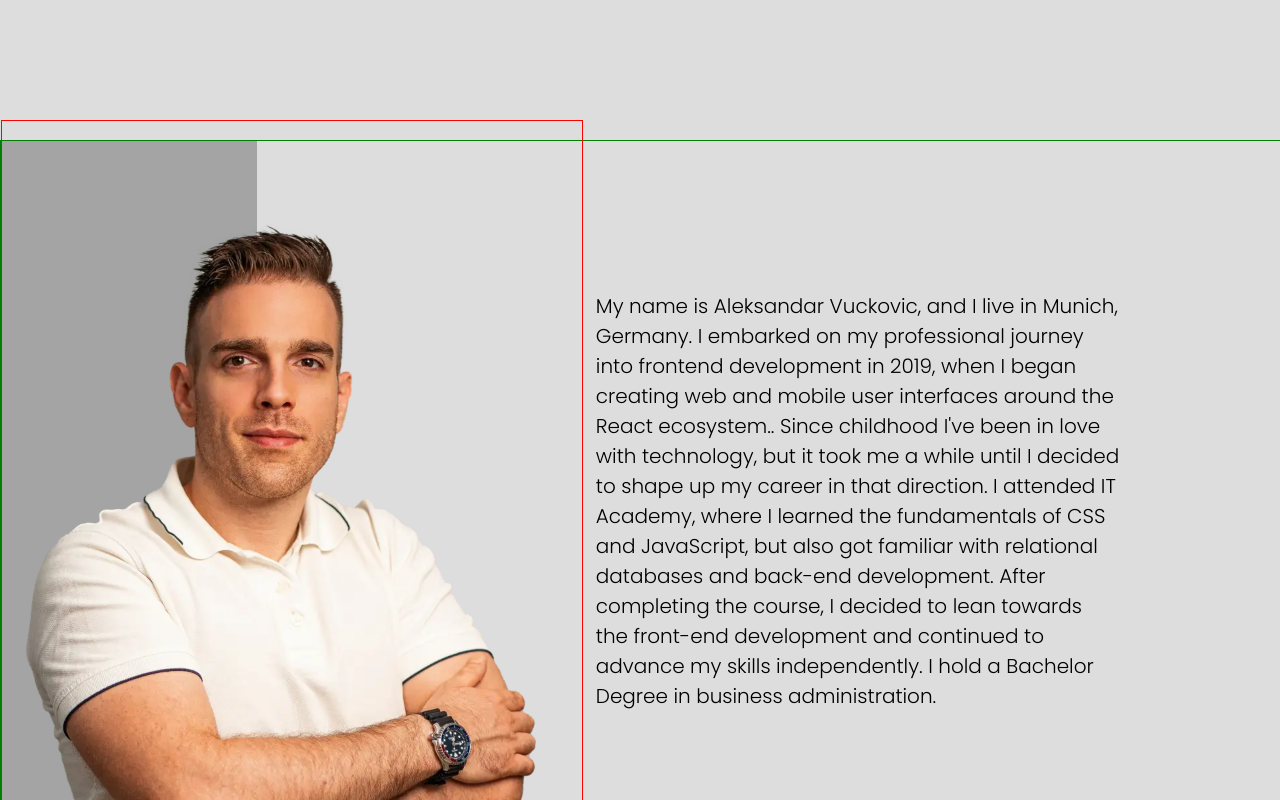
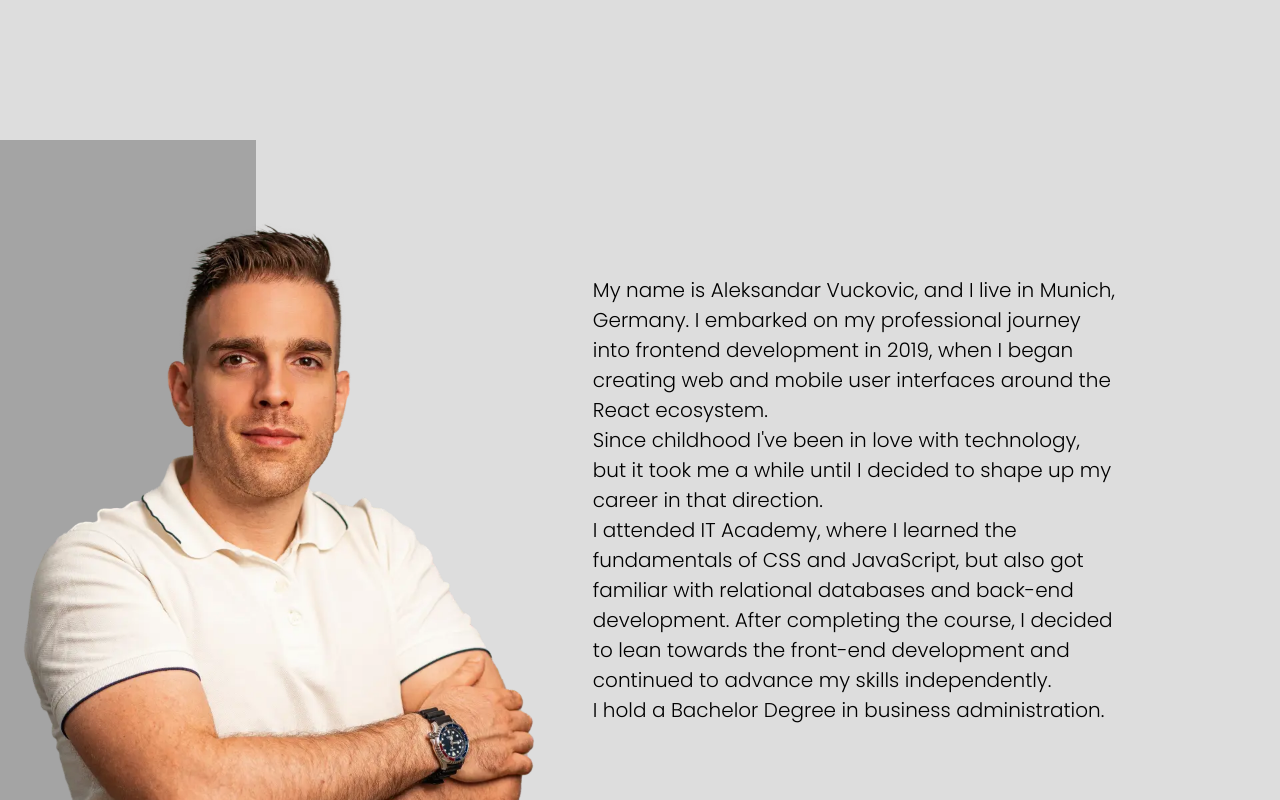
Before and after one commit to Vuckosm91/aleksandar-vuckovic-portfolio, a React (Vite) app: page / in a window 1280 px wide. Shown: the part 580-1380 px from the top of the page. Built offline with nearby package versions, Linux system fonts and the light colour scheme.

Commit message:
refactor: remove guidlines

```diff
--- a/src/componentsVW/About1/index.tsx
+++ b/src/componentsVW/About1/index.tsx
@@ -9,14 +9,14 @@ const AboutFirst = () => {
           My name is Aleksandar Vuckovic, and I live in Munich, Germany. I
           embarked on my professional journey into frontend development in 2019,
           when I began creating web and mobile user interfaces around the React
-          ecosystem.. Since childhood I've been in love with technology, but it
-          took me a while until I decided to shape up my career in that
-          direction. I attended IT Academy, where I learned the fundamentals of
-          CSS and JavaScript, but also got familiar with relational databases
-          and back-end development. After completing the course, I decided to
-          lean towards the front-end development and continued to advance my
-          skills independently. I hold a Bachelor Degree in business
-          administration.
+          ecosystem. <br /> Since childhood I've been in love with technology,
+          but it took me a while until I decided to shape up my career in that
+          direction. <br /> I attended IT Academy, where I learned the
+          fundamentals of CSS and JavaScript, but also got familiar with
+          relational databases and back-end development. After completing the
+          course, I decided to lean towards the front-end development and
+          continued to advance my skills independently. <br /> I hold a Bachelor
+          Degree in business administration.
         </AboutText>
       </AboutTextBox>
     </AboutFirstBox>
--- a/src/componentsVW/About1/styled.tsx
+++ b/src/componentsVW/About1/styled.tsx
@@ -8,7 +8,6 @@ export const AboutFirstBox = styled.div({
   alignItems: "center",
   height: "56.25vw",
   width: "100vw",
-  border: "1px solid green",
 
   background:
     "linear-gradient(to right, #A4A4A4 20%, #A4A4A4 20%,#000000 20%,#DDDDDD 20%,#DDDDDD 100%)",
@@ -34,7 +33,6 @@ export const AboutTextBox = styled.div({
     width: "80%",
     marginTop: "25%",
     marginRight: "0",
-    border: "1px solid red",
   },
 });
 
@@ -77,7 +75,6 @@ export const AboutPhoto = styled.image({
   backgroundSize: "contain",
   backgroundRepeat: "no-repeat",
   backgroundPosition: "bottom",
-  border: "1px solid red",
   "@media (max-width: 1024px)": {
     height: "56.69vh",
   },
--- a/src/componentsVW/About2/index.tsx
+++ b/src/componentsVW/About2/index.tsx
@@ -15,16 +15,16 @@ const AboutSecond = () => {
           <AboutText>
             Since 2020 , I've been working as a front-end developer with
             DeltaDigit LLC, a company based in Novi Sad, Serbia, currently on a
-            part-time basis. Technologies included but not limited to: React,
-            TypeScript, NextJS, Bootstrap, Tailwind, Chakra UI. On this page,
-            you can also find a section dedicated to my projects, where you can
-            view a demo application built with React. The project includes a
-            detailed description of all the technologies and tools used in its
-            development. This section aims to provide a comprehensive
-            understanding of my skills and the extent of my expertise in
-            creating modern, responsive user interfaces. If you’re looking for
-            help on a project or eventually hiring on a full-time basis in the
-            Munich area, feel free to reach out.
+            part-time basis. <br /> Technologies included but not limited to:
+            React, TypeScript, NextJS, Bootstrap, Tailwind, Chakra UI. <br />
+            <br /> On this page, you can also find a section dedicated to my
+            projects, where you can view a demo application built with React.
+            The project includes a detailed description of all the technologies
+            and tools used in its development. This section aims to provide a
+            comprehensive understanding of my skills and the extent of my
+            expertise in creating modern, responsive user interfaces. <br />
+            <br /> If you’re looking for help on a project or eventually hiring
+            on a full-time basis in the Munich area, feel free to reach out.
           </AboutText>
         </AboutSecTextBox>
       </FlexRowBox100>
--- a/src/componentsVW/About2/styled.tsx
+++ b/src/componentsVW/About2/styled.tsx
@@ -34,7 +34,6 @@ export const AboutSecTextBox = styled.div({
   flexDirection: "column",
   alignItems: "center",
   justifyContent: "center",
-  border: "3px solid black",
   width: "50vw",
   padding: "5vw",
   height: "100%",
@@ -90,7 +89,6 @@ export const BuildingPhoto = styled.image({
     backgroundSize: "cover",
     bottom: "0",
     left: "40vw",
-    border: "1px solid black",
 
     "@media (max-width: 568px)": {
       height: "70vW",
--- a/src/componentsVW/ProjectCoverL/styled.tsx
+++ b/src/componentsVW/ProjectCoverL/styled.tsx
@@ -62,7 +62,6 @@ export const ProjectCoverTextBox = styled.div({
   justifyContent: "end",
   width: "100%",
   height: "100%",
-  border: "1px solid blue",
 });
 
 export const ProjectCoverPreg = styled.p({
@@ -71,7 +70,6 @@ export const ProjectCoverPreg = styled.p({
   marginRight: "5vw",
   fontSize: "1.563vw",
   lineHeight: "2.344vw",
-  border: "1px solid green",
 });
 
 export const ProjectCoverProt = styled.p({
@@ -81,6 +79,5 @@ export const ProjectCoverProt = styled.p({
   transform: "rotate(90deg)",
   fontSize: "1.563vw",
   lineHeight: "2.344vw",
-  border: "1px solid green",
   whiteSpace: "nowrap",
 });
--- a/src/componentsVW/ProjectCoverSm/styled.tsx
+++ b/src/componentsVW/ProjectCoverSm/styled.tsx
@@ -27,7 +27,6 @@ export const ProjectCoverDescBox = styled.div({
   justifyContent: "center",
   flexDirection: "column",
   width: "80vw",
-  border: "2px solid red",
 
   "@media (max-width: 568px)": {
     width: "90vw",
```
